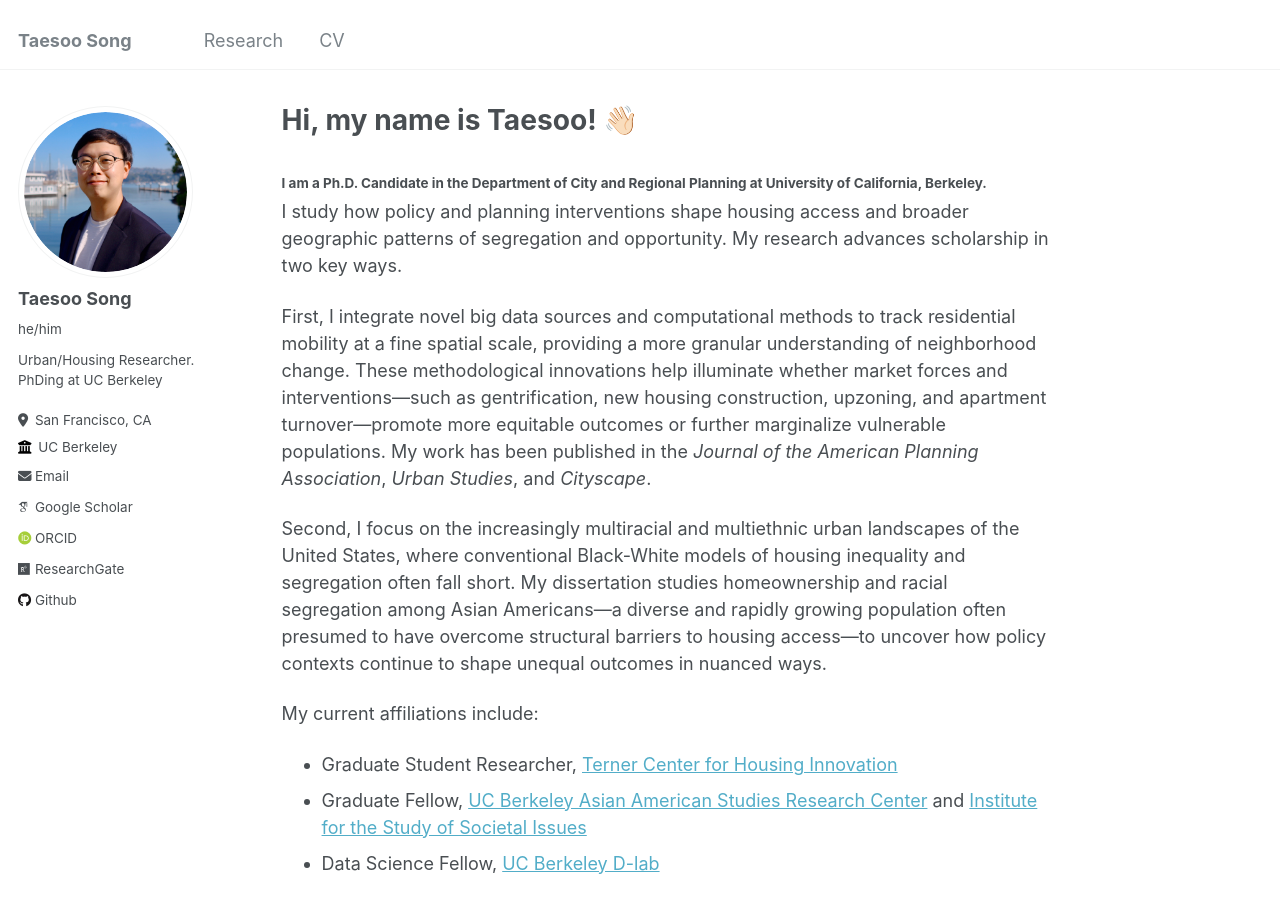
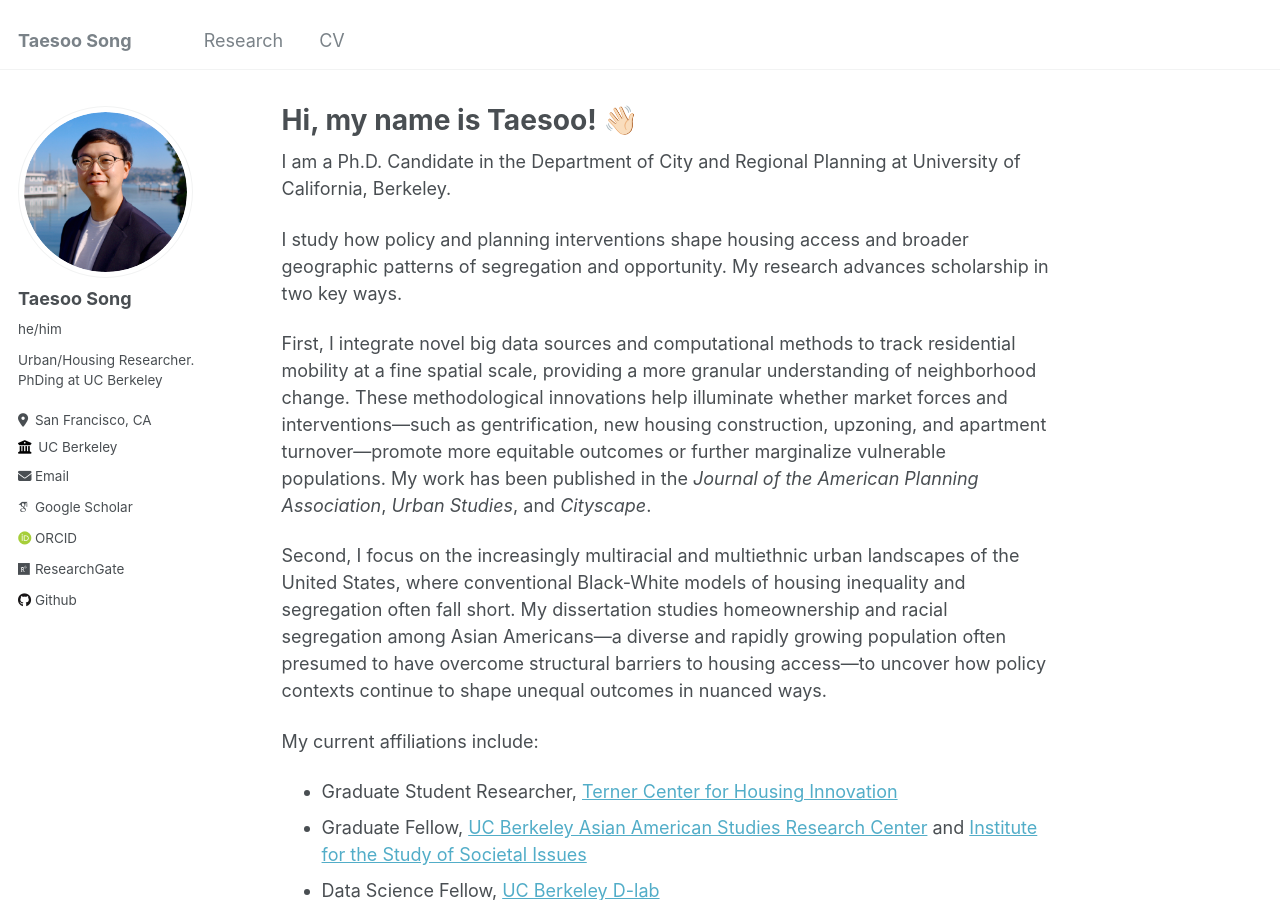
Before and after one commit to taesoosong/taesoosong.github.io, a Jekyll site: the page built from _pages/about.md, in a window 1280 px wide and 900 px high. Built offline with Jekyll 4.4.1, drawn with Linux system fonts in a browser that asks for light colours; some web fonts are replaced.

```diff
--- a/_pages/about.md
+++ b/_pages/about.md
@@ -8,7 +8,8 @@ redirect_from:
   - /about.html
 ---
 
-#### I am a Ph.D. Candidate in the Department of City and Regional Planning at University of California, Berkeley.
+
+I am a Ph.D. Candidate in the Department of City and Regional Planning at University of California, Berkeley.
 
 I study how policy and planning interventions shape housing access and broader geographic patterns of segregation and opportunity. My research advances scholarship in two key ways.
 
```
